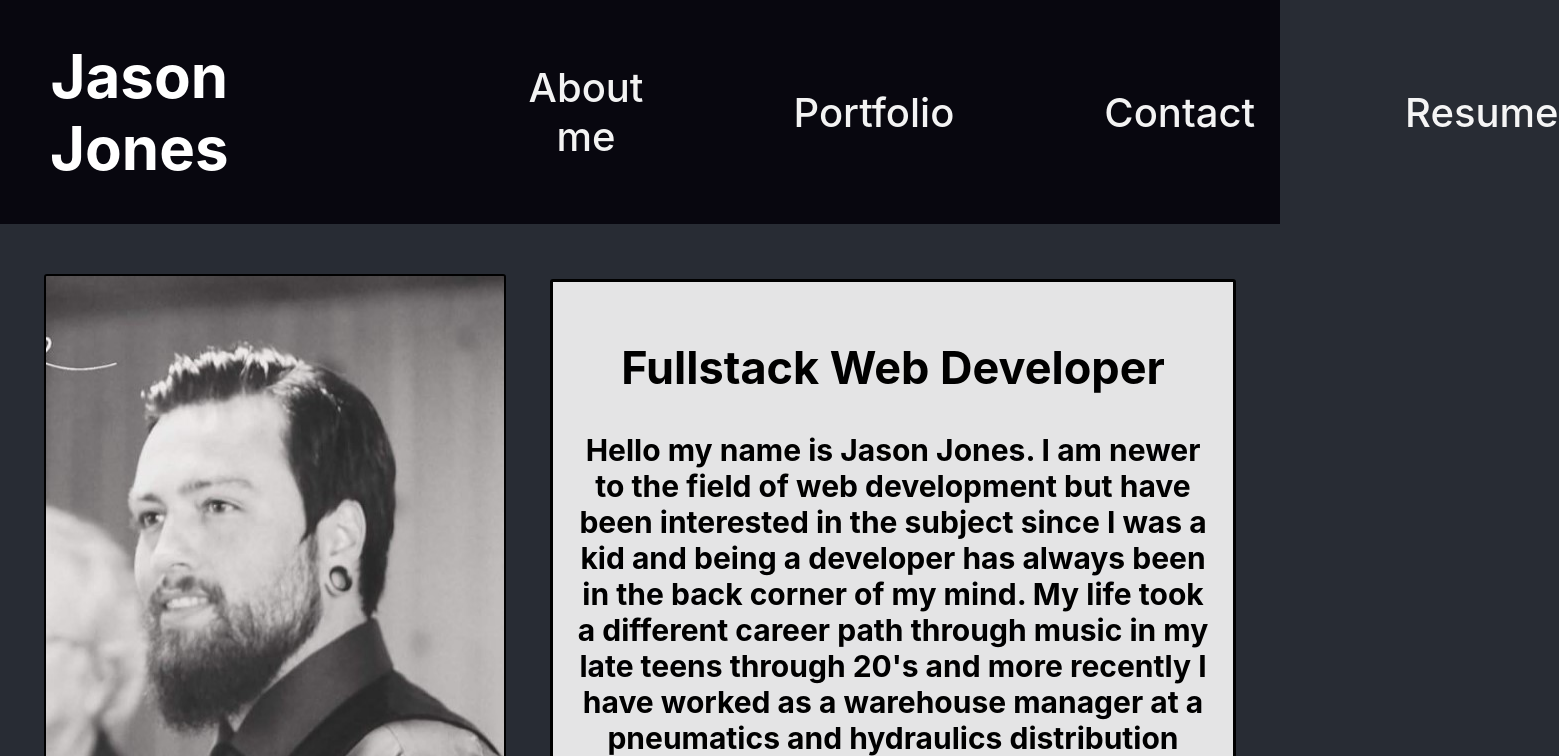
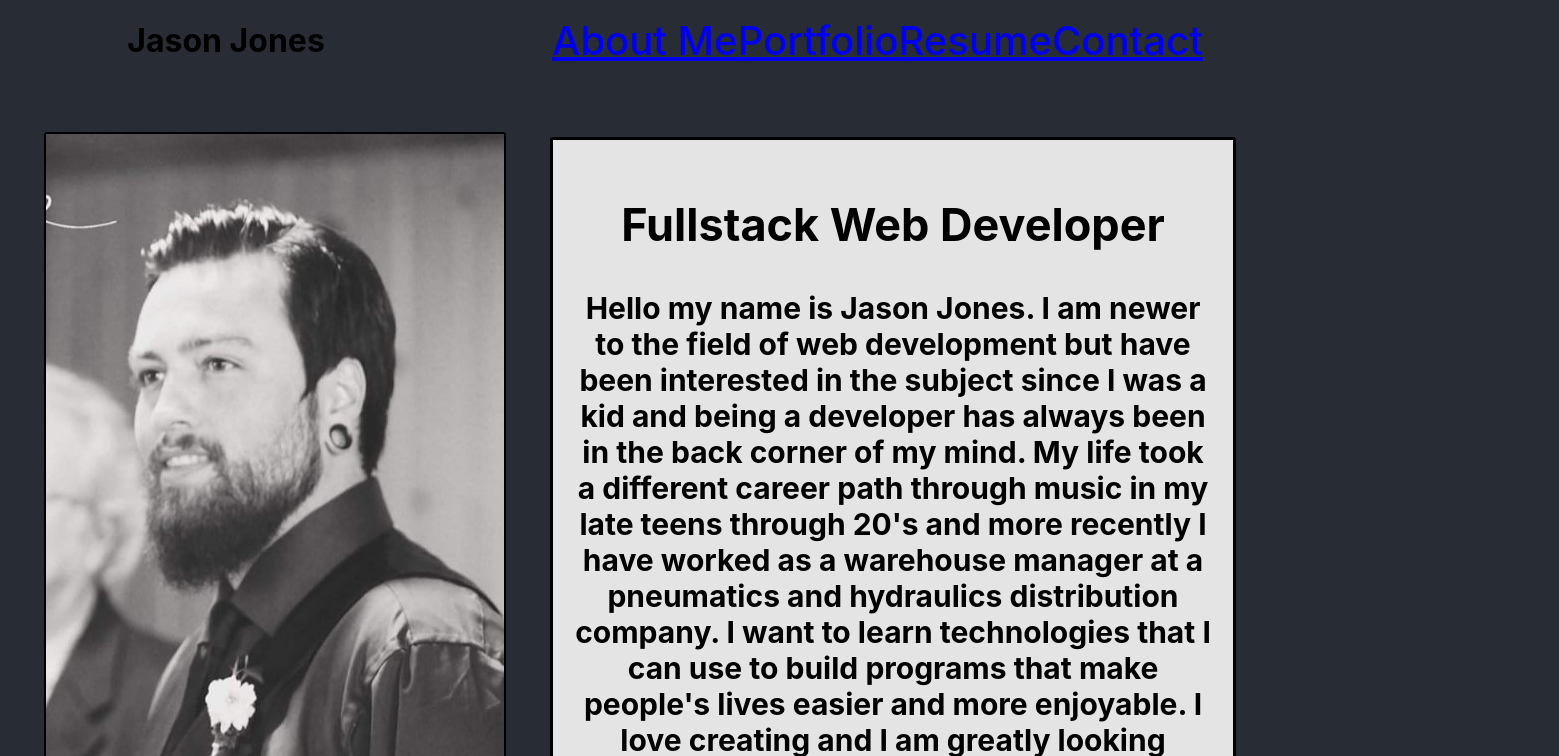
Before and after one commit to jace0fbass/j-jones-2023, a React (Create React App) app: page / in a window 1280 px wide. Shown: the top 756 px of the page, 1559 px wide, since content can reach past the window. Built offline with nearby package versions, Linux system fonts and the light colour scheme.

Commit message:
Updated App.js and Header.js and added Navbar.js and instns.

```diff
--- a/package.json
+++ b/package.json
@@ -10,6 +10,7 @@
     "bootstrap": "^5.2.3",
     "react": "^18.2.0",
     "react-dom": "^18.2.0",
+    "react-router-dom": "^6.8.0",
     "react-scripts": "5.0.1",
     "web-vitals": "^2.1.4"
   },
--- a/src/js/App.js
+++ b/src/js/App.js
@@ -4,17 +4,24 @@ import Portfolio from "./components/Portfolio";
 import Contact from "./components/Contact";
 import AboutMe from "./components/AboutMe";
 import Resume from "./components/Resume";
+import { BrowserRouter, Routes, Route } from "react-router-dom";
 
 export default function App() {
   return (
+    <BrowserRouter>
     <div className="App">
-      <header className="App-header">
-        <Header />
-      </header>
+      <Header className="App-header" />
+      <Routes>
+          <Route path="/" element={<AboutMe />} />
+          <Route path="/Portfolio" element={<Portfolio />} />
+          <Route path="/Contact" element={<Contact />} />
+          <Route path="/Resume" element={<Resume />} />
+        </Routes>
       <AboutMe />
       <Portfolio />
       <Resume />
       <Contact />
     </div>
+    </BrowserRouter>
   );
 }
--- a/src/js/components/Header.js
+++ b/src/js/components/Header.js
@@ -1,27 +1,12 @@
 import React from "react";
 import '../../css/App.css'
-import about from './AboutMe'
-import contact from './Contact'
-import portfolio from './Portfolio'
-import resume from './Resume'
+import Navbar from './Navbar'
+
 export default function Header() {
     return (
         <div id="headerStyle">
         <h1 id="maName">Jason Jones</h1>
-     <div id="navigate">
-     <div>
-        <a id="navigate" href={about}>About me</a>
-     </div>
-     <div>
-        <a id="navigate" href={portfolio}>Portfolio</a>
-     </div>
-     <div>
-        <a id="navigate" href={contact}>Contact</a>
-     </div>
-     <div>
-        <a id="navigate" href={resume}>Resume</a>
-     </div>
-</div>
+     <Navbar />
         </div>
     );
   }
--- /dev/null
+++ b/src/js/components/Navbar.js
@@ -0,0 +1,17 @@
+import React from "react";
+import '../../css/App.css'
+import { Link } from 'react-router-dom'
+
+function Navbar() {
+
+    return (
+<nav id="navigate" className="navbar mx-auto">
+    <Link className="m-2" to="/AboutMe">About Me</Link>
+    <Link className="m-2" to="/Portfolio">Portfolio</Link>
+    <Link className="m-2" to="/Resume">Resume</Link>
+    <Link className="m-2" to="/Contact">Contact</Link>
+
+</nav>
+    )
+}
+export default Navbar
```
Also changed, not shown: 1 other file (tests, documents, lock files or other folders).
